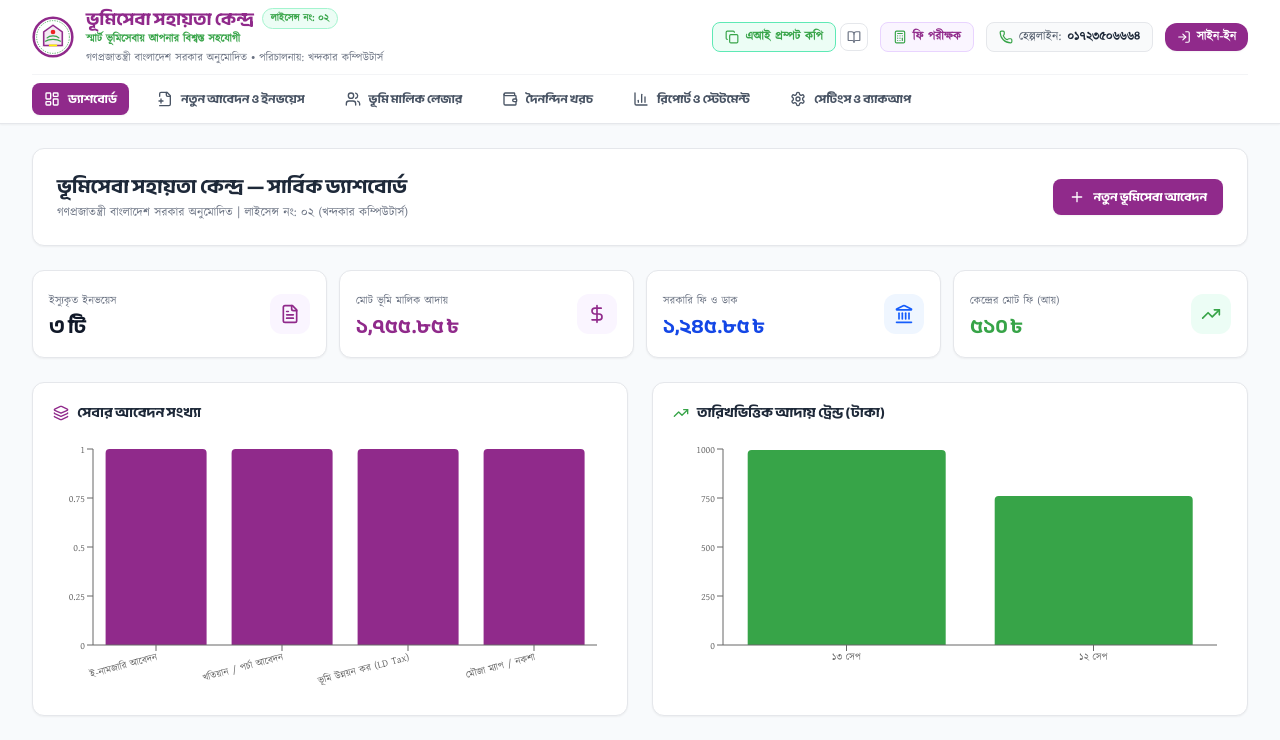
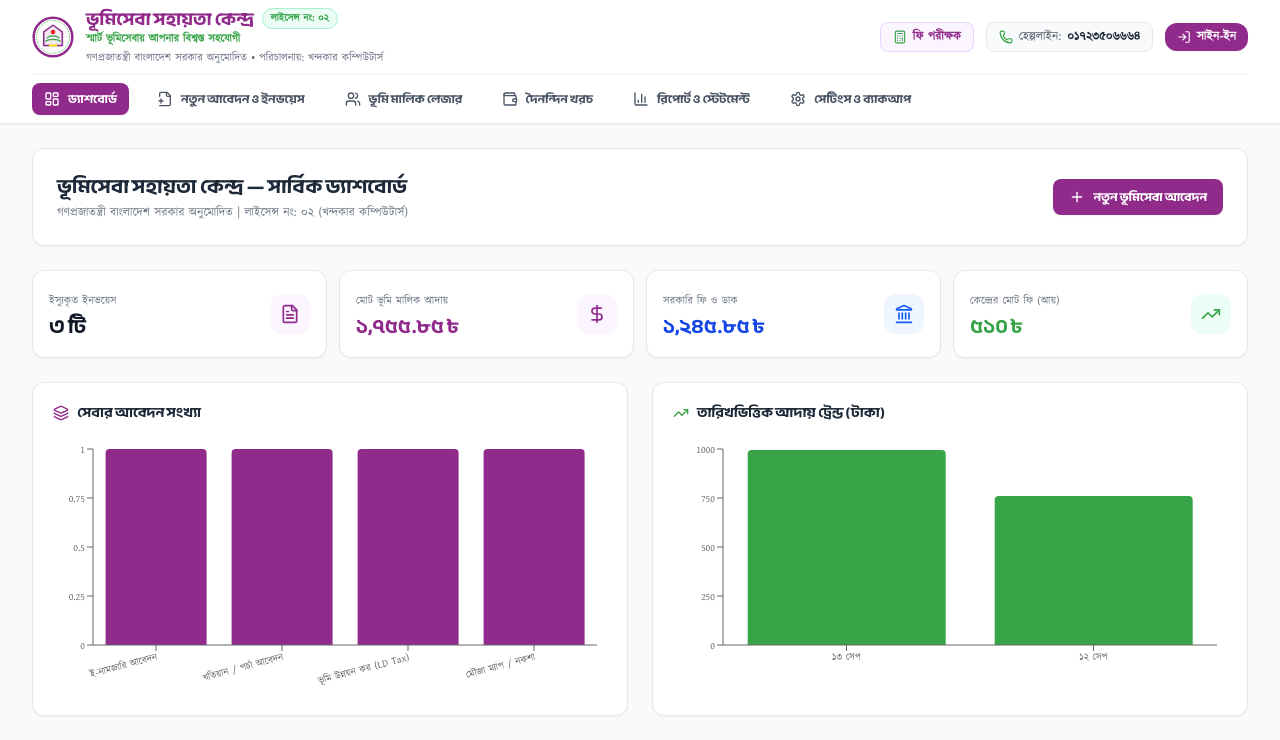
Before and after one commit to khorshedcgpt-source/LSFC-v1.0, a React (Vite) app: page / in a window 1280 px wide. Shown: the top 740 px of the page. Built offline with nearby package versions, Linux system fonts and the light colour scheme; a web font is replaced by a local one; what @react-pdf/renderer would draw is missing.

Commit message:
refactor: remove unused developer documentation
Clean up unused imports and components from the main application to reduce bundle size and improve maintainability.

```diff
--- a/src/App.tsx
+++ b/src/App.tsx
@@ -10,9 +10,6 @@ import {
   LogIn,
   LogOut,
   Wallet,
-  Copy,
-  Check,
-  BookOpen,
 } from "lucide-react";
 import { Dashboard } from "./components/Dashboard";
 import { ApplicationForm } from "./components/ApplicationForm";
@@ -21,7 +18,6 @@ import { ExpenseTracker } from "./components/expenses/ExpenseTracker";
 import { ReportsHub } from "./components/reports/ReportsHub";
 import { SettingsHub } from "./components/settings/SettingsHub";
 import { ServiceTestModal } from "./components/ServiceTestModal";
-import { DeveloperDocsModal } from "./components/reports/DeveloperDocsModal";
 import { LsfcVectorLogo } from "./components/LsfcVectorLogo";
 import { useInstitutionSettings } from "./utils/institutionSettings";
 import { seedInitialDataIfEmpty } from "./utils/sampleData";
@@ -31,7 +27,6 @@ import { useAuth, logout } from "./utils/authStore";
 import { SettingsRoleGate } from "./components/auth/SettingsRoleGate";
 import { LoginModal } from "./components/auth/LoginModal";
 import { AuthGate } from "./components/auth/AuthGate";
-import { LSFC_PROJECT_DOCUMENTATION } from "./utils/projectDocumentation";
 
 export function App() {
   const [activeTab, setActiveTab] = useState<
@@ -40,31 +35,8 @@ export function App() {
   const [showCalculatorModal, setShowCalculatorModal] = useState(false);
   const [showLoginModal, setShowLoginModal] = useState(false);
   const [showLogoutModal, setShowLogoutModal] = useState(false);
-  const [showDocsModal, setShowDocsModal] = useState(false);
-  const [copiedPrompt, setCopiedPrompt] = useState(false);
   const { settings } = useInstitutionSettings();
   const { currentUser, refresh } = useAuth();
-
-  const handleQuickCopyPrompt = async () => {
-    try {
-      if (navigator.clipboard && navigator.clipboard.writeText) {
-        await navigator.clipboard.writeText(LSFC_PROJECT_DOCUMENTATION);
-      } else {
-        const textarea = document.createElement("textarea");
-        textarea.value = LSFC_PROJECT_DOCUMENTATION;
-        textarea.style.position = "fixed";
-        textarea.style.opacity = "0";
-        document.body.appendChild(textarea);
-        textarea.select();
-        document.execCommand("copy");
-        document.body.removeChild(textarea);
-      }
-      setCopiedPrompt(true);
-      setTimeout(() => setCopiedPrompt(false), 3000);
-    } catch (err) {
-      console.error("Failed to copy prompt:", err);
-    }
-  };
 
   useEffect(() => {
     seedInitialDataIfEmpty();
@@ -105,39 +77,7 @@ export function App() {
 
             {/* Quick Actions & Contact */}
             <div className="flex items-center gap-2 sm:gap-3">
-              {/* One-Click Copy AI Prompt Button */}
-              <div className="flex items-center">
-                <button
-                  id="btn-copy-ai-prompt"
-                  onClick={handleQuickCopyPrompt}
-                  title="এআই এজেন্টের জন্য সম্পূর্ণ প্রজেক্ট পরিচিতি এক ক্লিকে কপি করুন"
-                  className={`flex items-center gap-1.5 px-2.5 sm:px-3 py-1.5 text-xs font-bold rounded-lg border transition cursor-pointer ${
-                    copiedPrompt
-                      ? "bg-emerald-600 text-white border-emerald-600 shadow-xs"
-                      : "bg-emerald-50 hover:bg-emerald-100 text-[#37A448] border-emerald-300"
-                  }`}
-                >
-                  {copiedPrompt ? (
-                    <>
-                      <Check className="w-3.5 h-3.5 text-white" />
-                      <span>কপি হয়েছে!</span>
-                    </>
-                  ) : (
-                    <>
-                      <Copy className="w-3.5 h-3.5 text-[#37A448]" />
-                      <span>এআই প্রম্পট কপি</span>
-                    </>
-                  )}
-                </button>
-                <button
-                  id="btn-open-project-docs"
-                  onClick={() => setShowDocsModal(true)}
-                  title="প্রজেক্ট ডকুমেন্টেশন ও এআই প্রম্পট ভিউয়ার"
-                  className="p-1.5 ml-1 text-gray-500 hover:text-[#902A8B] hover:bg-purple-50 rounded-lg border border-gray-200 transition cursor-pointer"
-                >
-                  <BookOpen className="w-3.5 h-3.5" />
-                </button>
-              </div>
+
 
               <button
                 id="btn-open-service-calculator"
@@ -366,10 +306,7 @@ export function App() {
         </div>
       )}
 
-      {/* Project Documentation & AI Agent Prompt Modal */}
-      {showDocsModal && (
-        <DeveloperDocsModal onClose={() => setShowDocsModal(false)} />
-      )}
+
     </div>
   );
 }
--- a/src/components/reports/DeveloperDocsModal.tsx
+++ b/src/components/reports/DeveloperDocsModal.tsx
@@ -6,7 +6,7 @@ import { toBanglaNumber } from "../../utils/bengaliNumbers";
 
 export const DeveloperDocsModal: React.FC<{ onClose: () => void }> = ({ onClose }) => {
   const [copied, setCopied] = useState(false);
-  const [activeTab, setActiveTab] = useState<"ai_prompt" | "policy">("ai_prompt");
+  const [activeTab, setActiveTab] = useState<"ai_prompt" | "policy">("policy");
   const { settings } = useInstitutionSettings();
 
   const activeServices: ServiceSettingItem[] = [
```
